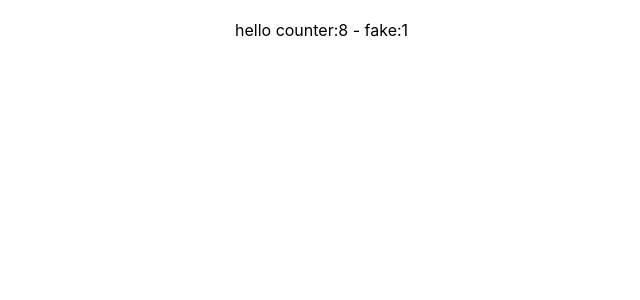
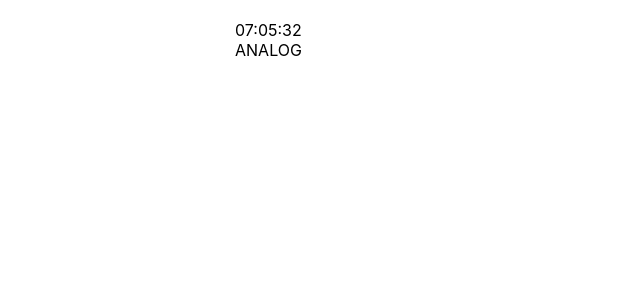
Before and after one commit to LenaMesyachik/React-project-Kabzda--, a React (Create React App) app: page / in a window 1280 px wide. Shown: the top 300 px of the page, without its empty margins (105-745 px from the left). Built offline with nearby package versions, Linux system fonts and the light colour scheme.

Commit message:
Create Clock (digital and analog)

```diff
--- a/src/App.tsx
+++ b/src/App.tsx
@@ -1,17 +1,7 @@
-import React, {useState} from 'react';
+import React from 'react';
 import './App.css';
-import {RatingValueType} from "./components/Rating.tsx/Rating";
-import {
-    ControlledCheckbox,
-    ControlledInput,
-    ControlledInputWithFixedValue, ControlledSelect,
-    GetValueOfUncontrolledInputByButtonPress,
-    TrackValueOfUncontrolledInput
-} from "./components/Input";
-import Accordion from "./components/Accordion/Accordion";
-import {Select, Select1Base, Select2Base, Select3Base} from "./components/Accordion/Select/Select";
-import {UncontrolledAccordion} from "./components/Accordion/UnControledAccordion";
 import {UseEffect} from "./components/hooks/useEffect";
+import {Clock} from "./Clock";
 
 
 function App() {
@@ -25,7 +15,9 @@ function App() {
     return (
         <div className={'App'}>
 
-            <UseEffect/>
+         {/*   <UseEffect/>*/}
+<Clock mode={ 'analog'}/>
+<Clock mode={ 'digital'}/>
 
 
 
--- /dev/null
+++ b/src/Clock.tsx
@@ -0,0 +1,45 @@
+import React, {useEffect, useState} from 'react';
+
+
+type ClockType = {
+    mode?: 'analog' | 'digital'
+}
+const get2digitsString = (num: number) => num < 10 ? '0' + num : num
+
+export const Clock = (props: ClockType) => {
+    const [date, setDate] = useState(new Date())
+    useEffect(() => {
+        const intervalID =
+            setInterval(() => {
+                console.log('tick')
+                setDate(new Date())
+            }, 1000)
+        return () => {
+            debugger
+            //clearInterval(intervalID)
+        }
+    }, [])
+    return <div>
+        {props.mode === 'analog' ?
+            <><DigitalView date={date}/></>
+            :
+            <><AnalogView date={date}/></>}
+    </div>
+}
+
+type ClockViewType = {
+    date: Date
+}
+
+export const DigitalView: React.FC<ClockViewType> = ({date}) => {
+    return <>
+        <span>{get2digitsString(date.getHours())}</span>
+        :
+        <span>{get2digitsString(date.getMinutes())}</span>
+        :
+        <span>{get2digitsString(date.getSeconds())}</span>
+    </>
+}
+export const AnalogView: React.FC<ClockViewType> = ({date}) => {
+    return <>ANALOG</>
+}
```
